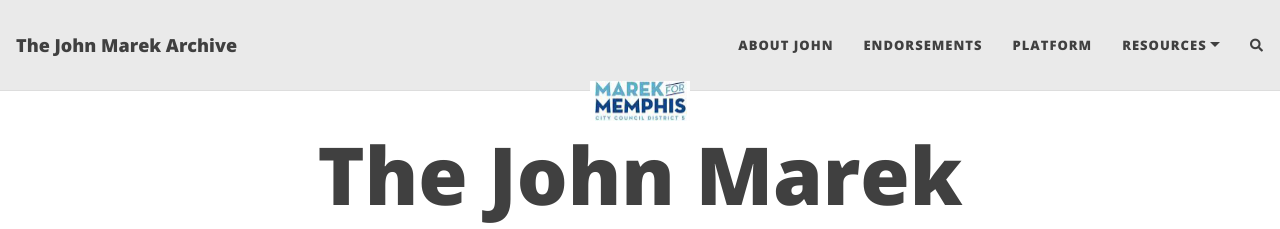
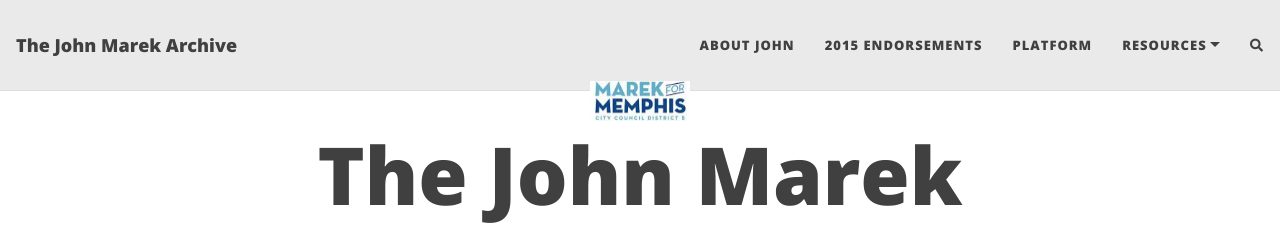
Before and after one commit to Queen-Linux-Technology-Group/marekformemphis-archive, a Jekyll site: the page built from index.html, in a window 1280 px wide. Shown: the top 229 px of the page. Built offline with Jekyll 4.4.1, drawn with Linux system fonts in a browser that asks for light colours; nearby versions of some CDN libraries; the list of posts is cut into pages by our own code; comment, search, counter and statistics services are not loaded.

```diff
--- a/_config.yml
+++ b/_config.yml
@@ -21,7 +21,7 @@
 
 navbar-links:
   About John: "aboutme"
-  Endorsements: "endorsements"
+  2015 Endorsements: "endorsements"
   Platform: "platform"
   Resources:
     - Wayback Machine: "https://web.archive.org/web/20180804201440/http://marekformemphis.com/"
```
